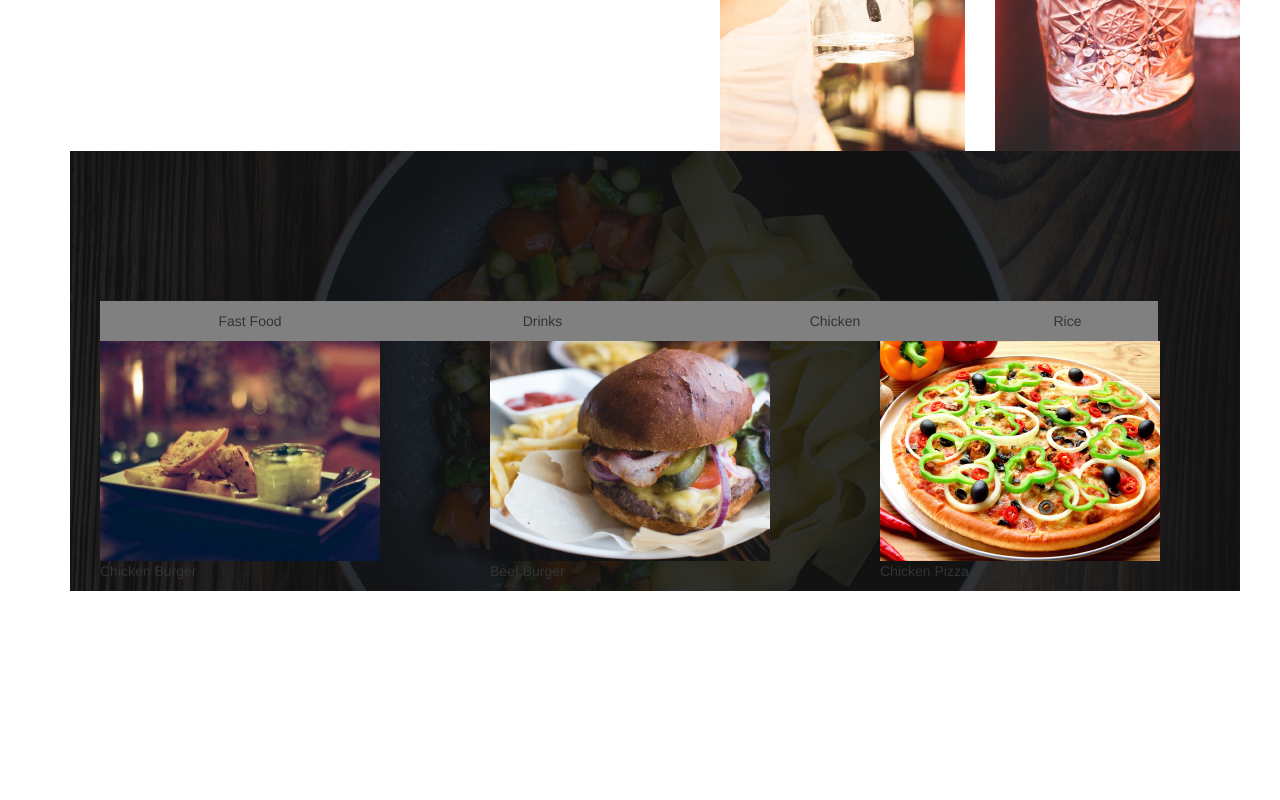
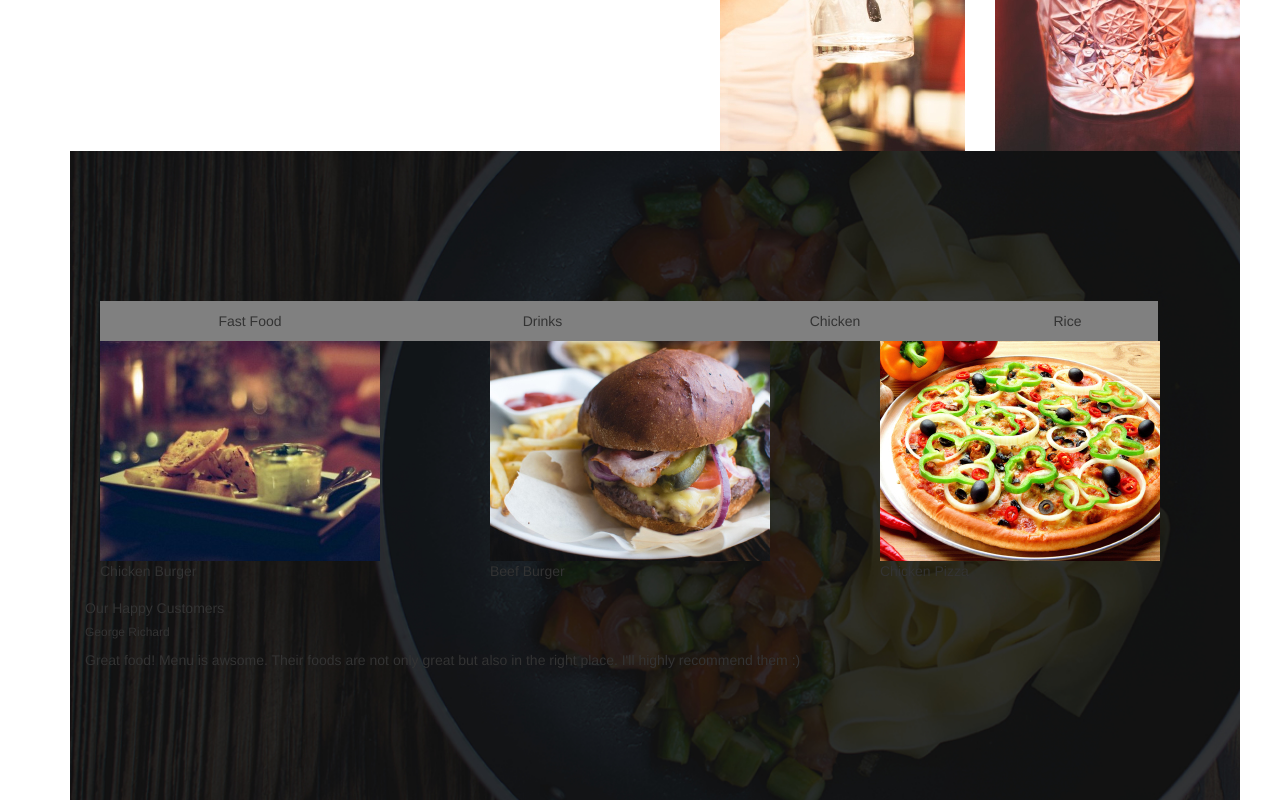
Before and after one commit to DannyTH/anita-kitchen, a plain HTML site: page index.html in a window 1280 px wide. Shown: the part 1271-2071 px from the top of the page. Before the commit the page ends 1862 px from the top, so only its background shows below. Drawn offline with Linux system fonts and the light colour scheme.

Commit message:
Add changes made

```diff
--- a/css/styles.css
+++ b/css/styles.css
@@ -60,6 +60,7 @@ button.customBth {
   background-image: url(foodsBg.jpg);
   background-size: cover;
   padding-top: 150px;
+  padding-bottom: 120px;
 }
 .initially-hidden {
   display: none;
@@ -74,6 +75,10 @@ button.customBth {
   height: 40px;
 }
 .white {
+  border: none;
   background-color: white;
   text-decoration-color: orange;
+  background-size: cover;
+  width: 300px;
+  height: 40px;
 }
--- a/index.html
+++ b/index.html
@@ -96,8 +96,13 @@
       </div>
     </div>
     </div>
-
-
+      <div class="container">
+        <div class="hallo">
+          <div class="row">
+            <div class="col-mid-8">
+              <h5>Our Happy Customers</h5>
+              <h6>George Richard</h6>
+              <p>Great food! Menu is awsome. Their foods are not only great but also in the right place. I'll highly recommend them :)</p>
 
 
 </div>
```
